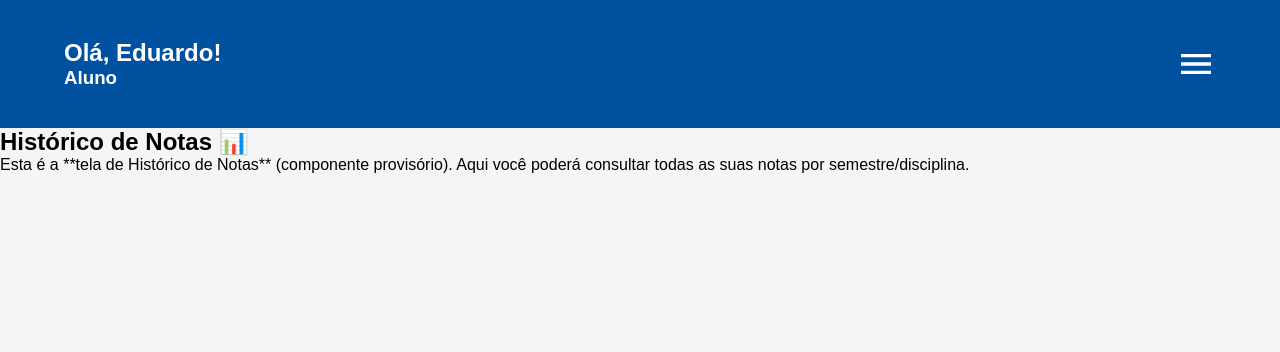
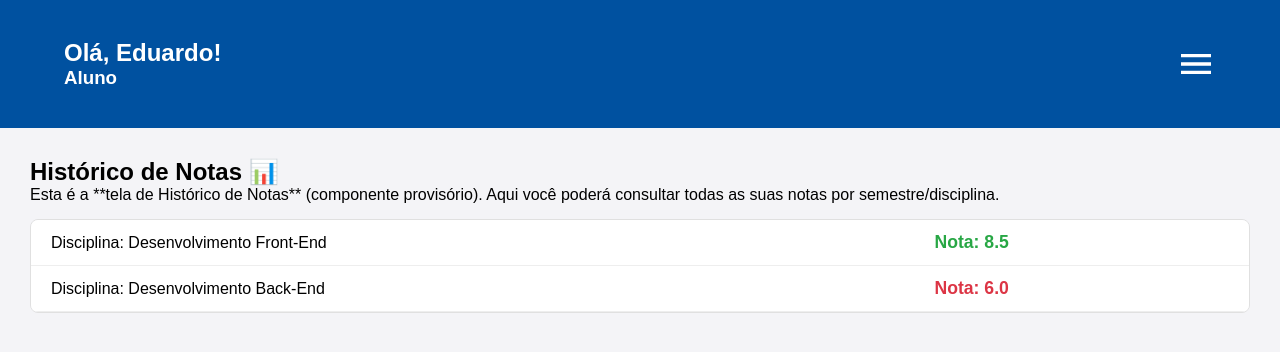
Before and after one commit to eduardo-olvreis/LearnFlix, a React (Vite) app: page /aluno/notas in a window 1280 px wide. Shown: the top 352 px of the page. Built offline with nearby package versions, Linux system fonts and the light colour scheme.

Commit message:
Adição de estilização para os componentes da tela de aluno

```diff
--- a/src/components/Dashboards/DashboardAluno/DashboardAluno.jsx
+++ b/src/components/Dashboards/DashboardAluno/DashboardAluno.jsx
@@ -1,16 +1,19 @@
 import React from "react";
+import styles from "./DashboardAluno.module.css";
 
 export default function DashboardAluno() {
   return (
-    <div>
+    <div className={styles.container}>
+      <div className={styles.card}>
         <h2>📊 Bem-vindo ao Dashboard do Aluno!</h2>
         <p>
           Este é o conteúdo principal que aparece ao acessar a rota base /aluno.
         </p>
         <p>
-        Aqui você poderá ver suas notas recentes, próximos prazos e um resumo do
-        seu progresso.
+          Aqui você poderá ver suas notas recentes, próximos prazos e um resumo
+          do seu progresso.
         </p>
+      </div>
     </div>
   );
 }
--- a/src/components/Dashboards/DashboardAluno/DashboardAluno.module.css
+++ b/src/components/Dashboards/DashboardAluno/DashboardAluno.module.css
@@ -0,0 +1,54 @@
+/* --- (MOBILE) --- */
+.container {
+  padding: 20px;
+  background-color: #f4f4f7;
+  min-height: 80vh;
+}
+
+.container h1 {
+  color: #333;
+  margin-bottom: 15px;
+  font-size: 1.8em;
+}
+
+.grid {
+  display: grid;
+  grid-template-columns: 1fr;
+  gap: 15px;
+}
+
+.card {
+  padding: 18px;
+  background-color: white;
+  border-radius: 8px;
+  border: 1px solid #e0e0e0;
+  box-shadow: 0 2px 4px rgba(0, 0, 0, 0.05);
+}
+
+.card h3 {
+  color: #007bff;
+  font-size: 1.1em;
+  margin-bottom: 10px;
+}
+
+.score {
+  font-size: 2em;
+  font-weight: 700;
+  color: #28a745;
+}
+
+/* --- (DESKTOP/TABLET) --- */
+@media (min-width: 768px) {
+  .container {
+    padding: 30px;
+  }
+
+  .grid {
+    grid-template-columns: repeat(3, 1fr);
+    gap: 20px;
+  }
+
+  .score {
+    font-size: 2.5em;
+  }
+}
--- a/src/components/Dashboards/ListaRecursos/ListaRecursos.module.css
+++ b/src/components/Dashboards/ListaRecursos/ListaRecursos.module.css
@@ -1,68 +1,40 @@
+/* --- (MOBILE) --- */
 .listaContainer {
   padding: 20px;
-  max-width: 900px;
-  margin: 0 auto;
-  font-family: Arial, sans-serif;
-}
-
-.listaContainer h1 {
-  color: #333;
-  border-bottom: 2px solid #eee;
-  padding-bottom: 10px;
-  margin-bottom: 20px;
-}
-
-.loadingMessage {
-  text-align: center;
-  padding: 20px;
-  font-size: 1.2em;
-  color: #007bff;
-}
-
-.errorMessage {
-  text-align: center;
-  padding: 20px;
-  font-size: 1.2em;
-  color: #dc3545;
-  border: 1px solid #dc3545;
-  background-color: #f8d7da;
-  border-radius: 4px;
+  background-color: #f4f4f7;
+  min-height: 80vh;
 }
 
 .recursosLista {
   list-style: none;
   padding: 0;
+  display: grid;
+  grid-template-columns: 1fr;
+  gap: 15px;
 }
 
 .recursoItem {
-  background-color: #f9f9f9;
-  border: 1px solid #ddd;
+  background-color: white;
+  padding: 18px;
   border-radius: 8px;
-  margin-bottom: 15px;
-  padding: 15px;
-  box-shadow: 2px 2px 5px rgba(0, 0, 0, 0.05);
+  border: 1px solid #e0e0e0;
+  box-shadow: 0 2px 4px rgba(0, 0, 0, 0.05);
 }
 
 .recursoItem h3 {
-  color: #0056b3;
-  margin-top: 0;
-  margin-bottom: 5px;
+  color: #007bff;
+  font-size: 1.1em;
+  margin-bottom: 10px;
 }
 
-.recursoItem p {
-  margin: 5px 0;
-  font-size: 0.9em;
+/* --- (DESKTOP/TABLET) --- */
+@media (min-width: 768px) {
+  .listaContainer {
+    padding: 30px;
+  }
+
+  .recursosLista {
+    grid-template-columns: repeat(auto-fill, minmax(320px, 1fr));
+    gap: 25px;
+  }
 }
-
-.resourceLink {
-  display: inline-block;
-  margin-top: 10px;
-  color: #28a745;
-  text-decoration: none;
-  font-weight: bold;
-}
-
-.resourceLink:hover {
-  text-decoration: underline;
-  color: #1e7e34;
-}
--- a/src/components/Dashboards/NotasAluno/NotasAluno.jsx
+++ b/src/components/Dashboards/NotasAluno/NotasAluno.jsx
@@ -1,13 +1,28 @@
 import React from "react";
+import styles from "./NotasAluno.module.css";
 
 export default function NotasAluno() {
   return (
-    <div>
+    <div className={styles.historicoContainer}>
       <h1>Histórico de Notas 📊</h1>
       <p>
         Esta é a **tela de Histórico de Notas** (componente provisório). Aqui
         você poderá consultar todas as suas notas por semestre/disciplina.
       </p>
+      <ul className={styles.notasLista}>
+        <li className={styles.notasItem}>
+          <span>Disciplina: Desenvolvimento Front-End</span>
+          <span className={`${styles.notaDestaque} ${styles.statusAprovado}`}>
+            Nota: 8.5
+          </span>
+        </li>
+        <li className={styles.notasItem}>
+          <span>Disciplina: Desenvolvimento Back-End</span>
+          <span className={`${styles.notaDestaque} ${styles.statusReprovado}`}>
+            Nota: 6.0
+          </span>
+        </li>
+      </ul>
     </div>
   );
 }
--- a/src/components/Dashboards/NotasAluno/NotasAluno.module.css
+++ b/src/components/Dashboards/NotasAluno/NotasAluno.module.css
@@ -0,0 +1,57 @@
+/* --- (MOBILE) --- */
+.historicoContainer {
+  padding: 20px;
+  background-color: #f4f4f7;
+  min-height: 80vh;
+}
+
+.notasLista {
+  list-style: none;
+  padding: 0;
+  margin-top: 15px;
+  border: 1px solid #e0e0e0;
+  border-radius: 8px;
+  overflow: hidden;
+}
+
+.notasItem {
+  background-color: white;
+  padding: 15px;
+  border-bottom: 1px solid #eee;
+  display: block;
+}
+
+.notaDestaque {
+  font-weight: bold;
+  font-size: 1.1em;
+  color: #007bff;
+  display: inline-block;
+  margin-left: 10px;
+}
+
+.statusAprovado {
+  color: #28a745;
+}
+
+.statusReprovado {
+  color: #dc3545;
+  font-weight: bold;
+}
+
+/* --- (DESKTOP/TABLET) --- */
+@media (min-width: 768px) {
+  .historicoContainer {
+    padding: 30px;
+  }
+
+  .notasItem {
+    display: flex;
+    justify-content: space-between;
+    align-items: center;
+    padding: 12px 20px;
+  }
+
+  .notasItem > * {
+    flex-basis: 25%;
+  }
+}
```
Lines whose indentation alone changed are shown as unchanged.
